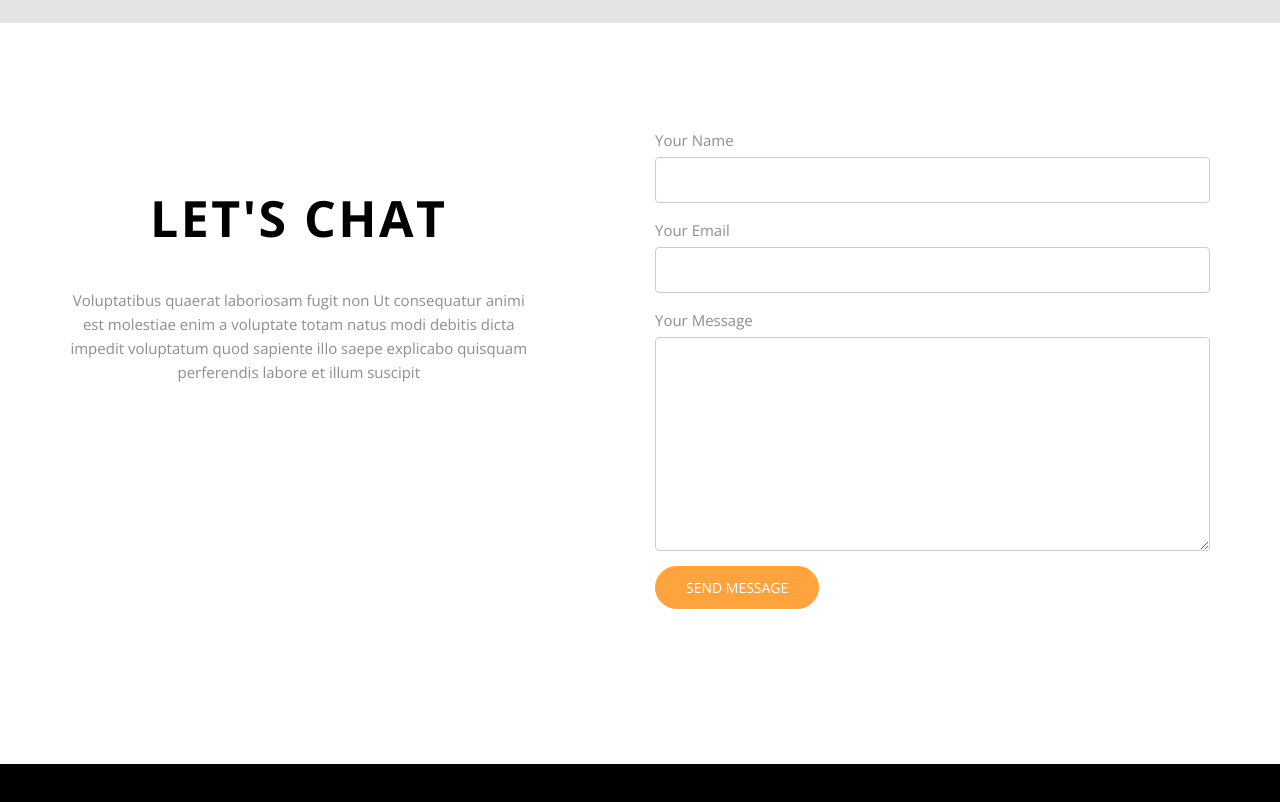
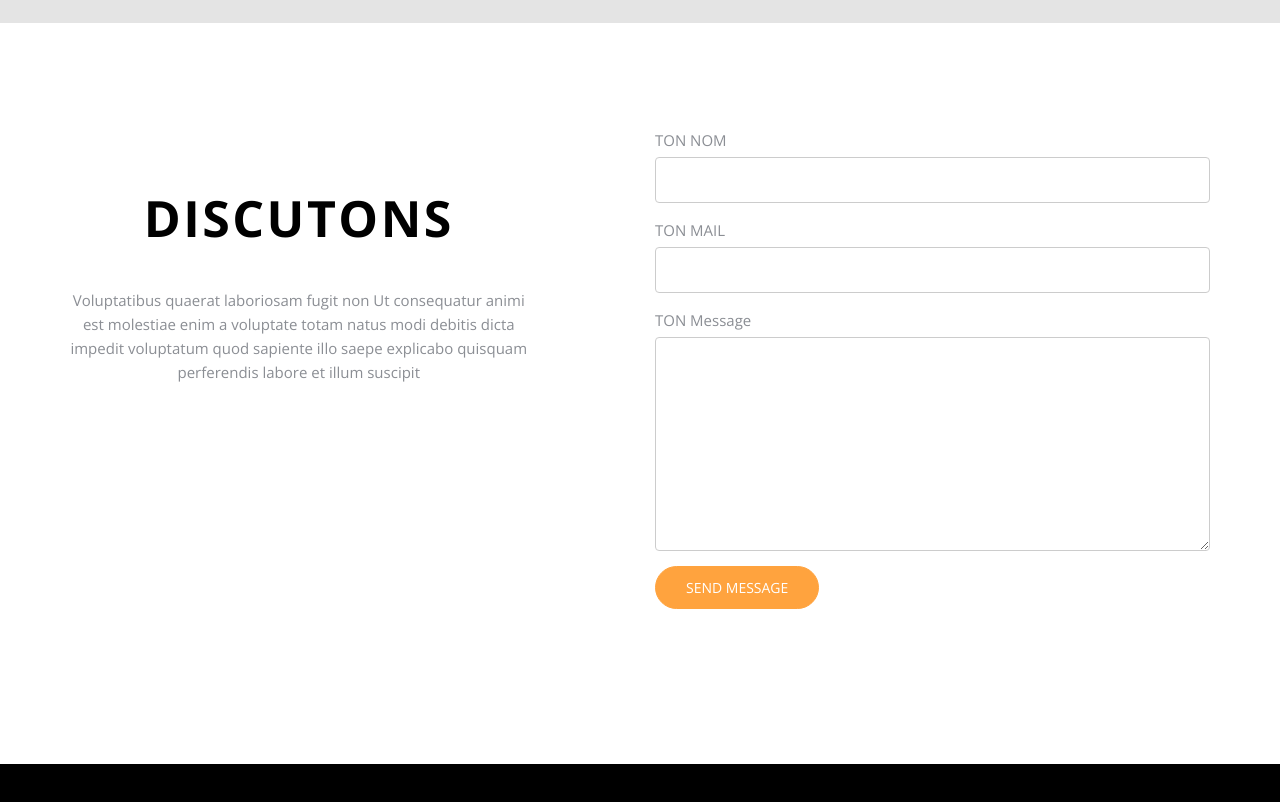
Before and after one commit to KevinKen237/Resto, a website: page index.html in a window 1280 px wide. Shown: the part 6420-7222 px from the top of the page. Drawn offline with nearby package versions, Linux system fonts and the light colour scheme; files whose address does not match are found by name.

Commit message:
modification contact index.html

```diff
--- a/index.html
+++ b/index.html
@@ -432,26 +432,26 @@
           <div class="col-md-5 text-center probootstrap-animate">
             <div class="probootstrap-heading dark">
               <h1 class="primary-heading">Contact</h1>
-              <h3 class="secondary-heading">Let's Chat</h3>
+              <h3 class="secondary-heading">Discutons</h3>
             </div>
             <p>Voluptatibus quaerat laboriosam fugit non Ut consequatur animi est molestiae enim a voluptate totam natus modi debitis dicta impedit voluptatum quod sapiente illo saepe explicabo quisquam perferendis labore et illum suscipit</p>
           </div>
           <div class="col-md-6 col-md-push-1 probootstrap-animate">
             <form method="post" class="probootstrap-form">
               <div class="form-group">
-                <label for="c_name">Your Name</label>
+                <label for="c_name">TON NOM</label>
                 <div class="form-field">
                   <input type="text" id="c_name" class="form-control">
                 </div>
               </div>
               <div class="form-group">
-                <label for="c_email">Your Email</label>
+                <label for="c_email">TON MAIL</label>
                 <div class="form-field">
                   <input type="text" id="c_email" class="form-control">
                 </div>
               </div>
               <div class="form-group">
-                <label for="c_message">Your Message</label>
+                <label for="c_message">TON Message</label>
                 <div class="form-field">
                   <textarea name="c_message" id="c_message" cols="30" rows="10" class="form-control"></textarea>
                 </div>
```
